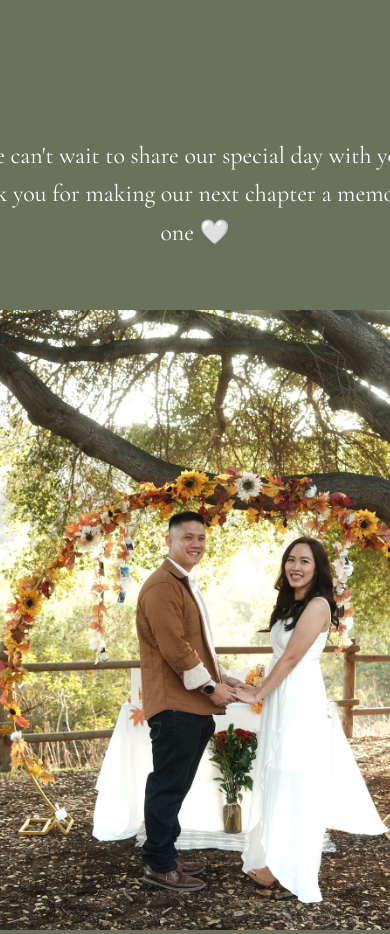
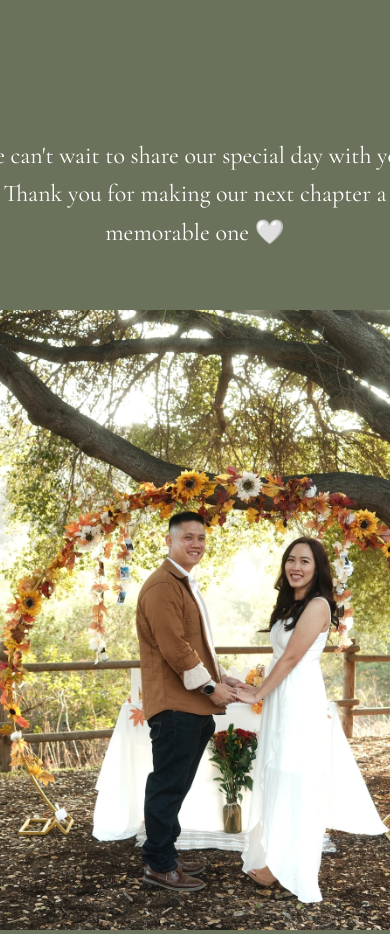
Before and after one commit to WTL04/andy-vy-wedding, a React (Vite) app in the folder app/: page / in a window 390 px wide. Shown: the part 880-1814 px from the top of the page. Built offline with nearby package versions, Linux system fonts and the light colour scheme; a web font is replaced by a local one.

Commit message:
fix mobile overflow

```diff
--- a/app/src/App.css
+++ b/app/src/App.css
@@ -10,6 +10,7 @@
   text-align: center;
   gap: 8px;
   overflow-x: hidden;
+  box-sizing: border-box;
 }
 
 .monogram {
--- a/app/src/components/PhotoCarousel.css
+++ b/app/src/components/PhotoCarousel.css
@@ -2,6 +2,7 @@
   width: 100%;
   max-width: 400px;
   margin-top: 60px;
+  overflow: hidden;
 }
 
 .carousel-image {
@@ -13,6 +14,6 @@
 
 @media (max-width: 480px) {
   .carousel {
-    max-width: 280px;
+    max-width: 220px;
   }
 }
--- a/app/src/components/SpecialThanks.css
+++ b/app/src/components/SpecialThanks.css
@@ -4,6 +4,10 @@
   margin-top: 100px;
   margin-bottom: 50px;
   text-align: center;
+  padding: 0 16px;
+  box-sizing: border-box;
+  word-wrap: break-word;
+  overflow-wrap: break-word;
 }
 
 .special-thanks p {
```
